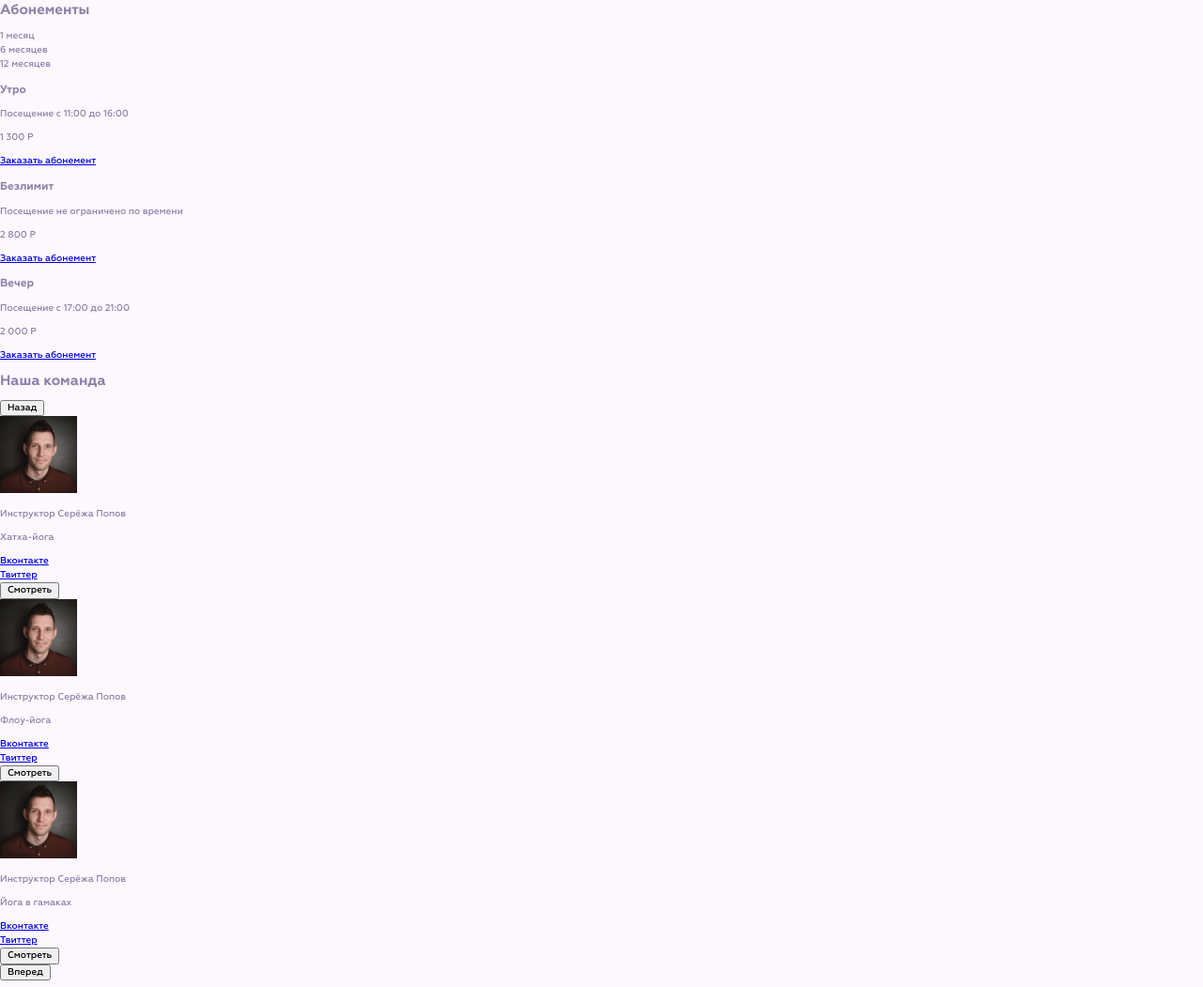
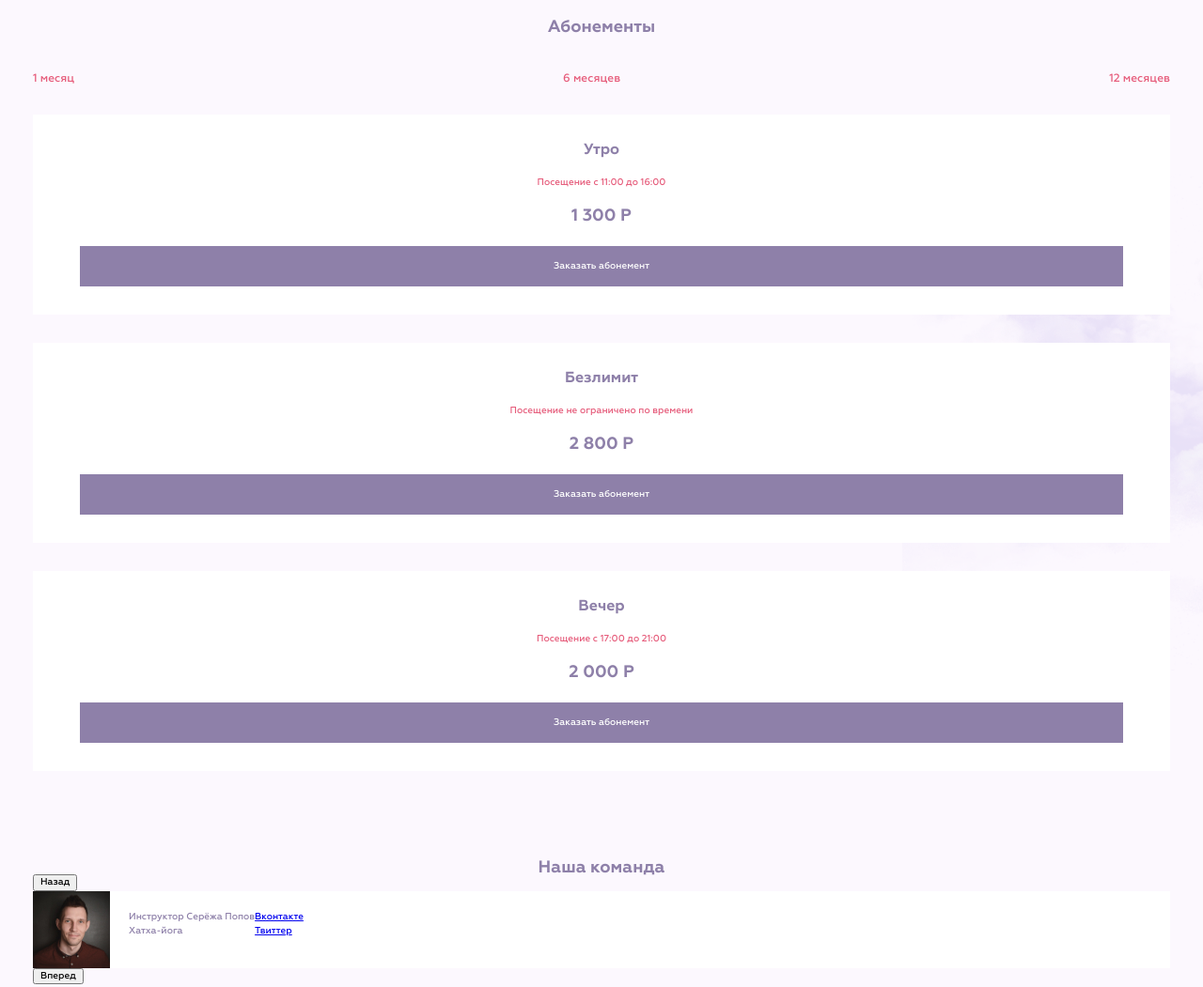
Before and after one commit to Nik68rus/yoga, a website: page source/index.html in a window 1280 px wide. Shown: the part 1483-2534 px from the top of the page at 94% size. Drawn offline with nearby package versions, Linux system fonts and the light colour scheme; files that its build step writes are made by us from their sources.

Commit message:
продолжаю базовую стилизацию

```diff
--- a/source/index.html
+++ b/source/index.html
@@ -33,7 +33,7 @@
   <main>
     <h1 class="visually-hidden">Студия Йоги</h1>
     <section class="list">
-      <h2>Направления</h2>
+      <h2 class="heading">Направления</h2>
 
       <article class="lesson lesson--main">
         <img class="lesson__picture" src="img/hatha-mobile@1x.jpg" alt="Хатха-йога">
@@ -91,53 +91,74 @@
 
     </section>
     <section class="membership">
-      <h2>Абонементы</h2>
+      <h2 class="heading">Абонементы</h2>
       <ul class="membership__menu">
-        <li>1 месяц</li>
-        <li>6 месяцев</li>
-        <li>12 месяцев</li>
+        <li>
+          <label class="membership__radio">
+            <input class="visually-hidden membership__radio-input" type="radio" name="size" value="s">
+            <span class="membership__radio-label">1 месяц</span>
+          </label>
+        </li>
+        <li>
+          <label class="membership__radio">
+            <input class="visually-hidden membership__radio-input" type="radio" name="size" value="s">
+            <span class="membership__radio-label">6 месяцев</span>
+          </label>
+        </li>
+        <li>
+         <label class="membership__radio">
+            <input class="visually-hidden membership__radio-input" type="radio" name="size" value="s">
+            <span class="membership__radio-label">12 месяцев</span>
+          </label>
+        </li>
       </ul>
       <div class="membership__list">
 
-        <article class="membership__card">
+        <article class="card">
           <h3>Утро</h3>
-          <p>Посещение с 11:00 до 16:00</p>
-          <p>1 300 Р</p>
-          <a href="buy.html">Заказать абонемент</a>
+          <p class="card__time">Посещение с&nbsp;11:00 до&nbsp;16:00</p>
+          <p class="card__price">1 300 Р</p>
+          <a class="button" href="buy.html">Заказать абонемент</a>
         </article>
 
-        <article class="membership__card">
+        <article class="card">
           <h3>Безлимит</h3>
-          <p>Посещение не ограничено по времени</p>
-          <p>2 800 Р</p>
-          <a href="buy.html">Заказать абонемент</a>
+          <p class="card__time">Посещение не ограничено по времени</p>
+          <p class="card__price">2 800 Р</p>
+          <a class="button" href="buy.html">Заказать абонемент</a>
         </article>
 
-        <article class="membership__card">
+        <article class="card">
           <h3>Вечер</h3>
-          <p>Посещение с 17:00 до 21:00</p>
-          <p>2 000 Р</p>
-          <a href="buy.html">Заказать абонемент</a>
+          <p class="card__time">Посещение с 17:00 до 21:00</p>
+          <p class="card__price">2 000 Р</p>
+          <a class="button" href="buy.html">Заказать абонемент</a>
         </article>
 
       </div>
     </section>
     <section class="team">
-      <h2>Наша команда</h2>
+      <h2 class="heading">Наша команда</h2>
       <button>Назад</button>
       <div>
-        <article>
+        <article class="couch">
           <img src="img/popov-mobile@1x.jpg" alt="Серёжа Попов">
+          <div class="couch__info">
+            <div>
               <p>Инструктор Серёжа Попов</p>
               <p>Хатха-йога</p>
+            </div>
+            <div>
               <ul>
                 <li><a href="#">Вконтакте</a></li>
                 <li><a href="#">Твиттер</a></li>
               </ul>
               <button>Смотреть</button>
+            </div>
+          </div>
         </article>
 
-        <article>
+        <article class="couch">
           <img src="img/popov-mobile@1x.jpg" alt="Серёжа Попов">
           <p>Инструктор Серёжа Попов</p>
           <p>Флоу-йога</p>
@@ -148,7 +169,7 @@
           <button>Смотреть</button>
         </article>
 
-        <article>
+        <article class="couch">
           <img src="img/popov-mobile@1x.jpg" alt="Серёжа Попов">
           <p>Инструктор Серёжа Попов</p>
           <p>Йога в гамаках</p>
@@ -171,7 +192,7 @@
       </div>
     </section>
     <section class="feedback">
-      <h2>Отзывы</h2>
+      <h2 class="heading">Отзывы</h2>
       <div>
         <article>
           <div>
@@ -216,7 +237,7 @@
     </section>
     <section class="trial">
       <form action="" method="POST">
-        <h2>Запишитесь на бесплатное пробное занятие</h2>
+        <h2 class="heading">Запишитесь на бесплатное пробное занятие</h2>
         <input type="text" placeholder="Ваше имя">
         <input type="text" placeholder="Ваш телефон">
         <button type="sunmit">Оставить заявку</button>
--- /dev/null
+++ b/source/sass/blocks/button.scss
@@ -0,0 +1,9 @@
+.button {
+  display: block;
+  text-align: center;
+  padding: 14px 23px;
+  background-color: #8e80a9;
+  color: white;
+  text-decoration: none;
+  font-size: 10px;
+}
--- /dev/null
+++ b/source/sass/blocks/card.scss
@@ -0,0 +1,35 @@
+.card {
+  background-color: white;
+  padding: 30px 50px;
+  margin-bottom: 30px;
+}
+
+.card h3 {
+  text-align: center;
+  margin: 0;
+  padding: 0;
+  padding-bottom: 20px;
+  font-size: 16px;
+  font-weight: 700;
+}
+
+.card p {
+  padding: 0;
+  padding-left: 35px;
+  padding-right: 35px;
+  text-align: center;
+}
+
+.card__time {
+  margin: 0;
+  font-size: 10px;
+  color: #e65c7b;
+  margin-bottom: 20px;
+}
+
+.card__price {
+  margin: 0;
+  font-size: 18px;
+  font-weight: 700;
+  margin-bottom: 25px;
+}
--- /dev/null
+++ b/source/sass/blocks/couch.scss
@@ -0,0 +1,23 @@
+.couch {
+  display: flex;
+  background-color: white;
+}
+
+.couch:not(:first-of-type) {
+  display: none;
+}
+
+.couch button {
+  display: none;
+}
+
+.couch__info {
+  box-sizing: border-box;
+  display: flex;
+  padding: 20px;
+}
+
+.couch__info p {
+  padding: 0;
+  margin: 0;
+}
--- /dev/null
+++ b/source/sass/blocks/heading.scss
@@ -0,0 +1,7 @@
+.heading {
+  padding: 0;
+  margin: 0;
+  text-align: center;
+  font-size: 18px;
+  font-weight: 700;
+}
--- a/source/sass/blocks/lesson.scss
+++ b/source/sass/blocks/lesson.scss
@@ -2,7 +2,7 @@
   display: flex;
   flex-direction: column;
   margin-bottom: 30px;
-  box-shadow: 0px 4px 25px rgba(142, 128, 169, 0.2);
+  box-shadow: 0 4px 25px rgba(142, 128, 169, 0.2);
 }
 
 .lesson img {
@@ -13,6 +13,7 @@
 .lesson__details-wrapper {
   display: flex;
   justify-content: space-between;
+  background-color: #ffffff;
 }
 
 .lesson__details {
@@ -27,6 +28,9 @@
   cursor: pointer;
   background-color: #8e80a9;
   border: none;
+  background-image: url("../img/button-arrow.png");
+  background-position: center center;
+  background-repeat: no-repeat;
 }
 
 .lesson h3 {
--- a/source/sass/blocks/list.scss
+++ b/source/sass/blocks/list.scss
@@ -10,6 +10,9 @@
   display: flex;
   flex-direction: column;
   align-items: center;
+  background-image: url("../img/ornament-mobile@1x.png");
+  background-repeat: no-repeat;
+  background-position: 0 center;
 }
 
 .list h2 {
--- /dev/null
+++ b/source/sass/blocks/membership.scss
@@ -0,0 +1,22 @@
+.membership {
+  @include container();
+  padding: 30px 35px;
+  background-image: url("../img/membership-clouds-mobile@1x.png");
+  background-repeat: no-repeat;
+  background-position: right center;
+}
+
+.membership h2 {
+  padding-bottom: 40px;
+}
+
+.membership__menu {
+  display: flex;
+  justify-content: space-between;
+  margin-bottom: 30px;
+}
+
+.membership span {
+  color: #e65c7b;
+  font-size: 12px;
+}
--- /dev/null
+++ b/source/sass/blocks/team.scss
@@ -0,0 +1,4 @@
+.team {
+  @include container();
+  padding: 35px;
+}
--- a/source/sass/style.scss
+++ b/source/sass/style.scss
@@ -6,3 +6,9 @@
 @import "../sass/blocks/page-header.scss";
 @import "../sass/blocks/visually-hidden.scss";
 @import "../sass/blocks/list.scss";
+@import "../sass/blocks/membership.scss";
+@import "../sass/blocks/card.scss";
+@import "../sass/blocks/heading.scss";
+@import "../sass/blocks/button.scss";
+@import "../sass/blocks/couch.scss";
+@import "../sass/blocks/team.scss";
```
Also changed, not shown: source/img/button-arrow.png (added), source/img/membership-clouds-mobile@1x.png (added), source/img/ornament-mobile@1x.png (added). Lines whose indentation alone changed are shown as unchanged.
